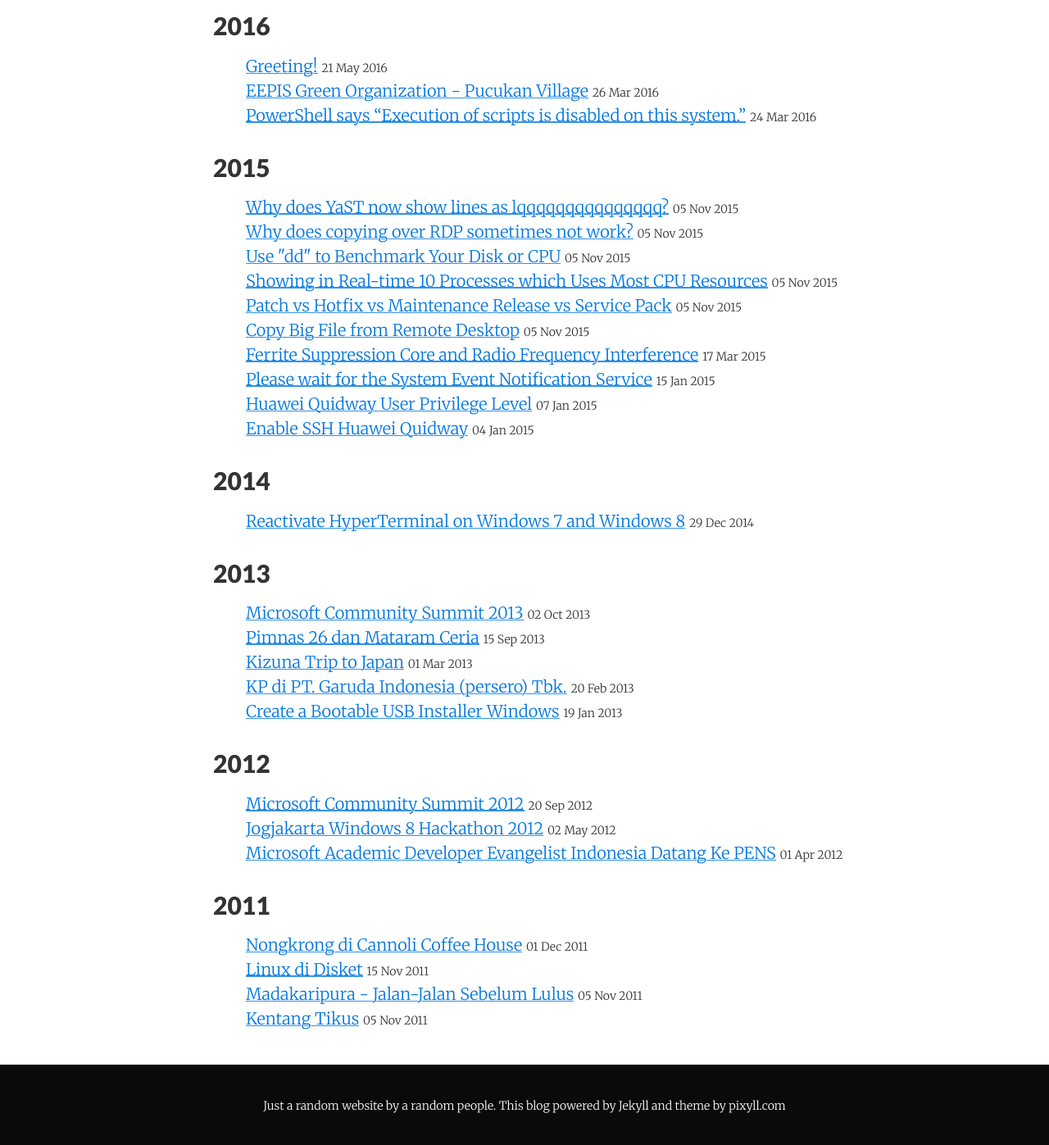
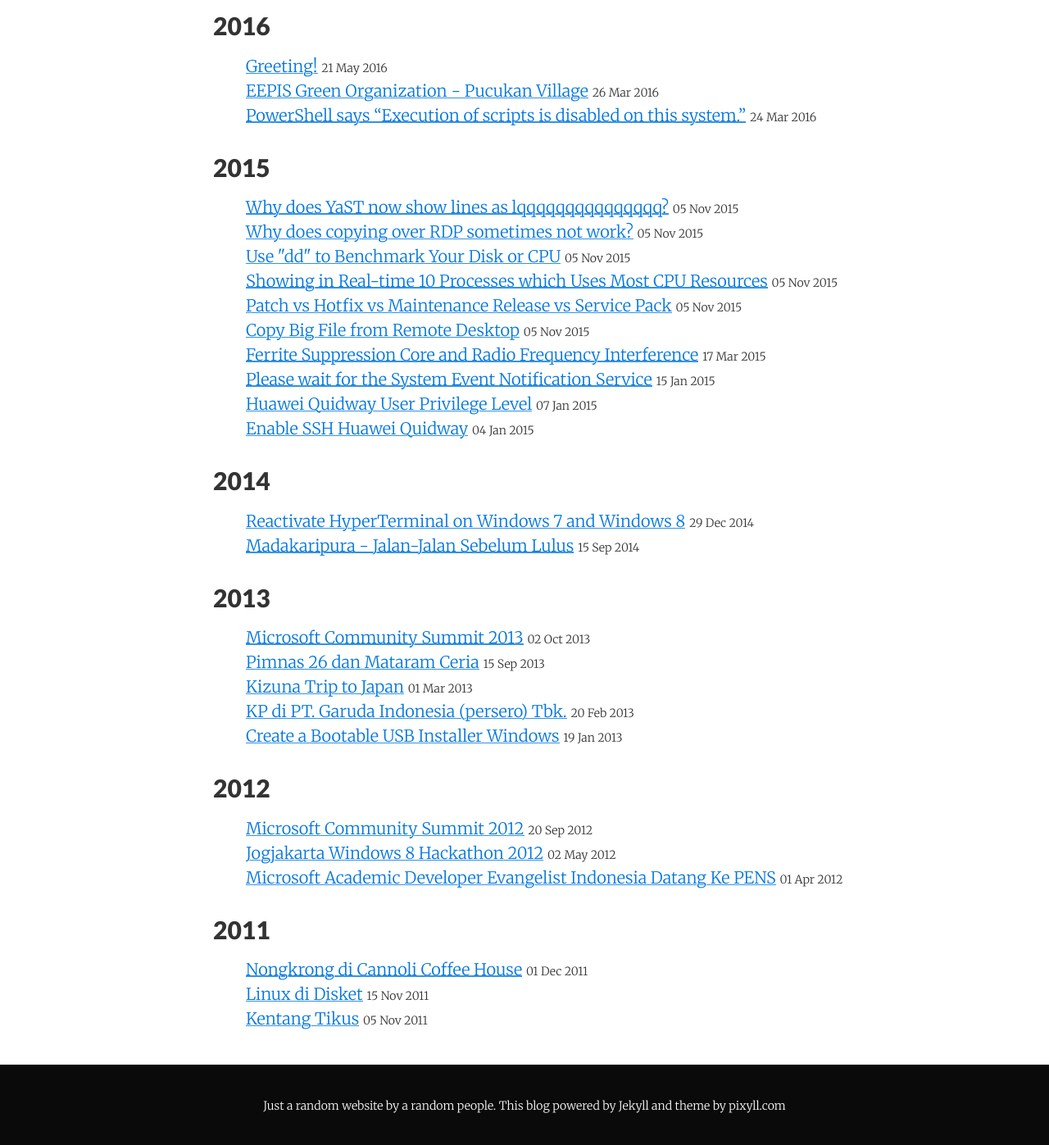
Before and after one commit to wwahyudi/wwahyudi.github.io, a Jekyll site: the page built from archive.html, in a window 1280 px wide and 1400 px high, scrolled down 192 px. Shown: the top 1397 px of the window at 82% size. Built offline with Jekyll 4.4.1, drawn with Linux system fonts in a browser that asks for light colours.

Commit message:
Fixed post date

```diff
--- a/_posts/2014-09-15-madakaripura-jalan-jalan-sebelum-lulus.md
+++ b/_posts/2014-09-15-madakaripura-jalan-jalan-sebelum-lulus.md
@@ -1,7 +1,7 @@
 ---
 layout:     post
 title:      Madakaripura - Jalan-Jalan Sebelum Lulus
-date:       2011-11-05
+date:       2014-09-15
 summary:    Jalan-jalan sebelum lulus sama temen IT D4 B 2010 ke Madakaripura
 categories: personal
 ---
```
